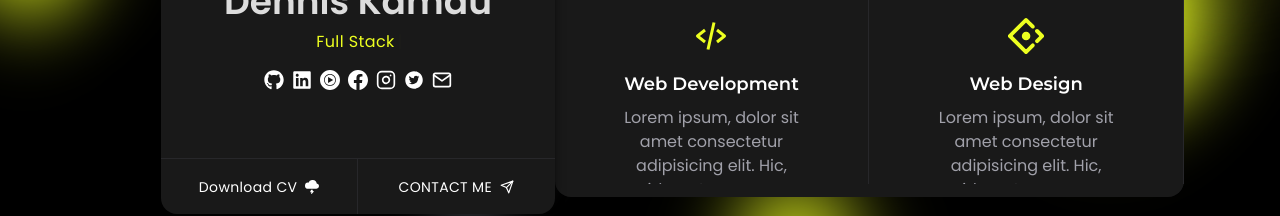
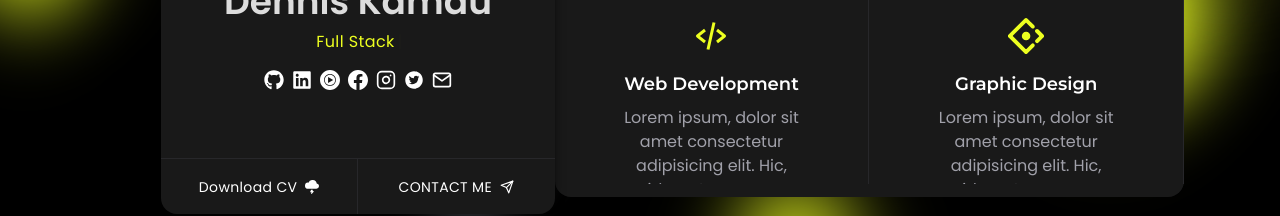
Before and after one commit to DennisNKamau/PortfolioTwo, a React (Create React App) app: page / in a window 1280 px wide. Shown: the part 526-742 px from the top of the page. Built offline with nearby package versions, Linux system fonts and the light colour scheme.

Commit message:
Update services

```diff
--- a/src/components/about/MyServices.js
+++ b/src/components/about/MyServices.js
@@ -15,7 +15,7 @@ const MyServices = () => {
       />
       <ServicesCard
         icons={<SiAntdesign />}
-        title="Web Design"
+        title="Graphic Design"
         subTitle="Lorem ipsum, dolor sit amet consectetur adipisicing elit. Hic, provident. Accusamus at dolorem expedita dicta."
       />
       <ServicesCard
```
